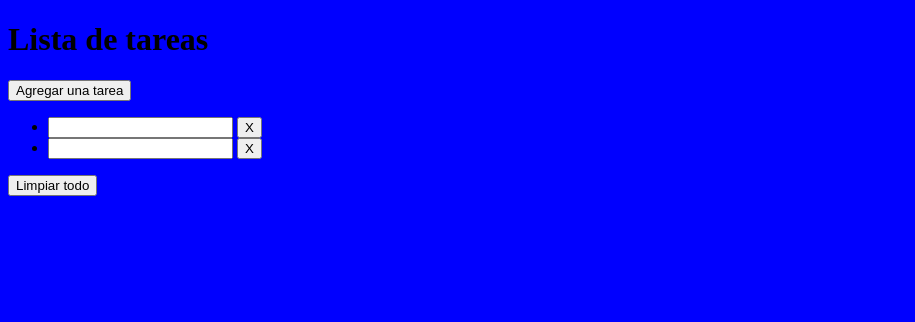
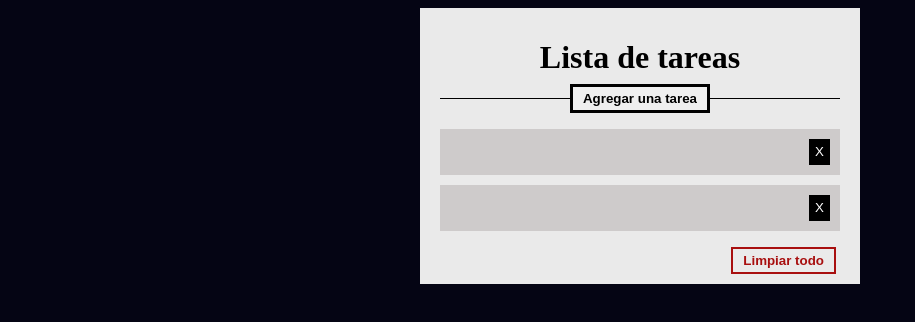
Before and after one commit to JohnEstebanAP/localstorage-js, a website built with webpack: page public/index.html in a window 1280 px wide. Shown: the whole page, without its empty margins (0-915 px from the left). Built offline with nearby package versions, Linux system fonts and the light colour scheme.

Commit message:
se agregaron los estilos al html de tareas

```diff
--- a/public/index.html
+++ b/public/index.html
@@ -11,10 +11,10 @@
         <h1 class="titulo">Lista de tareas</h1>
       </div>
       <button type="button" class="boton-agregar"Agregar una tarea>Agregar una tarea</button>
-      <ul>
+      <ul class="lista-tareas">
         <li>
           <input type="text" class="input-tarea">
-          <button type="button">X</button>
+          <button type="button" class="button-eliminar">X</button>
         </li>
         <li>
           <input type="text" class="input-tarea">
--- a/src/index.js
+++ b/src/index.js
@@ -2,7 +2,18 @@ import Template from '@templates/Template.js';
 import '@styles/main.css';
 //import '@styles/vars.styl';
 
-(async function App() {
+//agregar un balor tipo yabe varor en el localStarego
+localStorage.setItem("nombre","John");
+
+//recoporar un elemento del local estarege con su yabe.
+console.log(localStorage.getItem("nombre"));
+
+//eleminar elemento del localStorage;
+localStorage.removeItem("nombre");
+
+
+
+//(async function App() {
   //const main = null || document.querySelector(".container");
   //main.innerHTML = await Template();
-})();
+//})();
--- a/src/styles/main.css
+++ b/src/styles/main.css
@@ -1,3 +1,89 @@
 body {
-  background: blue;
+  background: rgb(5, 5, 20);
 }
+
+.container {
+  background: #eaeaea;
+  max-width: 400px;
+  margin: auto;
+  padding: 10px 20px;
+}
+
+.header{
+  border-bottom: 1px solid black;
+}
+
+.titulo{
+  text-align: center;
+}
+
+.boton-agregar{
+  display: block;
+  margin: auto;
+  margin-top: -15px;
+  padding: 4px 10px;
+  font-weight: bold;
+  border: 3px solid black;
+}
+
+.boton-agregar:hover{
+   background: rgb(110, 214, 100);
+}
+
+.lista-tareas{
+  list-style: none;
+  padding: 0;
+}
+
+.lista-tareas li{
+  margin: 10px 0;
+  background: #cecbcb;
+  padding: 10px;
+  display: flex;
+  justify-content: space-between;
+}
+
+.lista-tareas li:hover{
+  background: rgb(175,166,166);
+}
+
+.button-eliminar{
+  background: black;
+  color: white;
+  border: none;
+}
+
+.button-eliminar:hover{
+  background: red;
+}
+
+.input-tarea{
+  border: none;
+  background: #cecbcb;
+  padding: 4px;
+  width: 100%;
+  outline: none;
+  text-transform: capitalize;
+  font-size: 16px;
+}
+
+.input-tarea:focus{
+  background: #eaeaea;
+}
+
+.boton-limpiar{
+  display: block;
+  margin: auto;
+  margin-right: 4px;
+  padding: 4px 10px;
+  font-weight:  bold;
+  color: rgb(168, 15, 15);
+  border: 2px solid rgb(168, 15, 15);
+  background: #eaeaea;
+
+}
+
+.boton-limpiar:hover{
+ background: rgb(168, 15, 15);
+ color: #eaeaea;
+}
```
